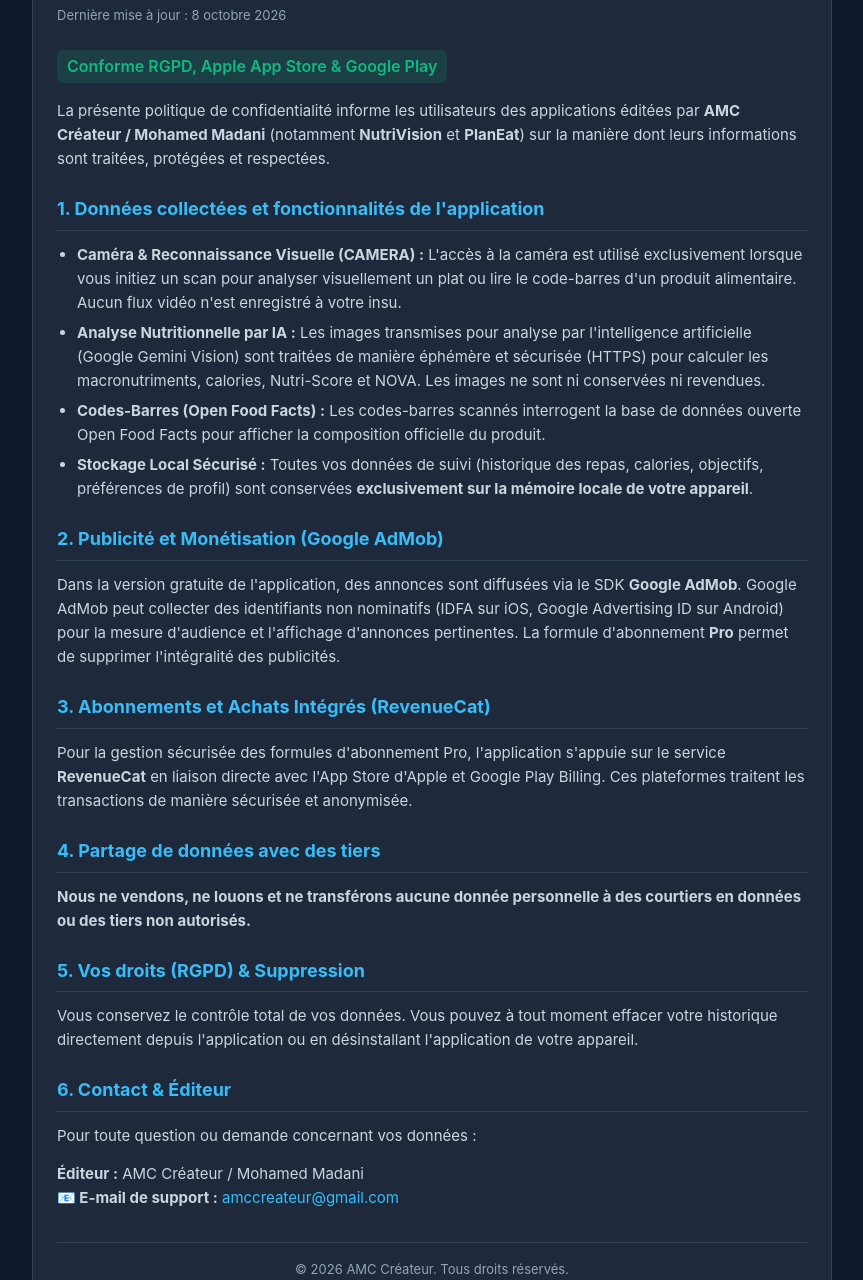
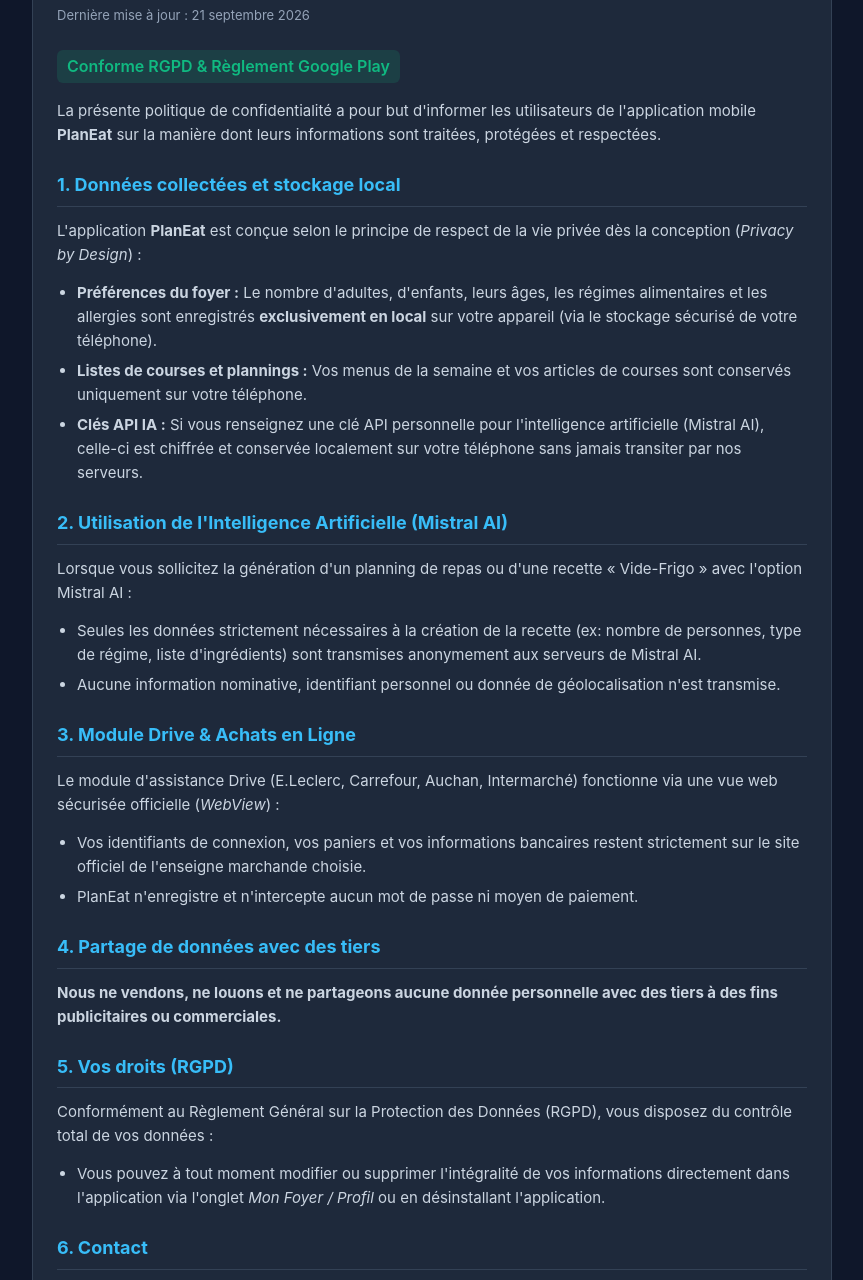
Before and after one commit to amccreateur/PlanEatApp, a website: page privacy-policy.html in a window 1280 px wide. Shown: the part 160-1440 px from the top of the page, without its empty margins (208-1071 px from the left). Drawn offline with Linux system fonts and the light colour scheme.

Commit message:
revert: restore original PlanEatApp privacy policy

```diff
--- a/privacy-policy.html
+++ b/privacy-policy.html
@@ -3,7 +3,7 @@
 <head>
   <meta charset="UTF-8">
   <meta name="viewport" content="width=device-width, initial-scale=1.0">
-  <title>Politique de Confidentialité - NutriVision & PlanEat</title>
+  <title>Politique de Confidentialité - PlanEat</title>
   <style>
     :root {
       --bg-color: #0f172a;
@@ -97,40 +97,50 @@
 </head>
 <body>
   <div class="container">
-    <div class="logo">🥗 NutriVision / PlanEat</div>
+    <div class="logo">🥗 PlanEat</div>
     <h1>Politique de Confidentialité</h1>
-    <div class="date">Dernière mise à jour : 8 octobre 2026</div>
-    <div class="badge">Conforme RGPD, Apple App Store & Google Play</div>
+    <div class="date">Dernière mise à jour : 21 septembre 2026</div>
+    <div class="badge">Conforme RGPD & Règlement Google Play</div>
 
-    <p>La présente politique de confidentialité informe les utilisateurs des applications éditées par <strong>AMC Créateur / Mohamed Madani</strong> (notamment <strong>NutriVision</strong> et <strong>PlanEat</strong>) sur la manière dont leurs informations sont traitées, protégées et respectées.</p>
+    <p>La présente politique de confidentialité a pour but d'informer les utilisateurs de l'application mobile <strong>PlanEat</strong> sur la manière dont leurs informations sont traitées, protégées et respectées.</p>
 
-    <h2>1. Données collectées et fonctionnalités de l'application</h2>
+    <h2>1. Données collectées et stockage local</h2>
+    <p>L'application <strong>PlanEat</strong> est conçue selon le principe de respect de la vie privée dès la conception (<em>Privacy by Design</em>) :</p>
     <ul>
-      <li><strong>Caméra & Reconnaissance Visuelle (CAMERA) :</strong> L'accès à la caméra est utilisé exclusivement lorsque vous initiez un scan pour analyser visuellement un plat ou lire le code-barres d'un produit alimentaire. Aucun flux vidéo n'est enregistré à votre insu.</li>
-      <li><strong>Analyse Nutritionnelle par IA :</strong> Les images transmises pour analyse par l'intelligence artificielle (Google Gemini Vision) sont traitées de manière éphémère et sécurisée (HTTPS) pour calculer les macronutriments, calories, Nutri-Score et NOVA. Les images ne sont ni conservées ni revendues.</li>
-      <li><strong>Codes-Barres (Open Food Facts) :</strong> Les codes-barres scannés interrogent la base de données ouverte Open Food Facts pour afficher la composition officielle du produit.</li>
-      <li><strong>Stockage Local Sécurisé :</strong> Toutes vos données de suivi (historique des repas, calories, objectifs, préférences de profil) sont conservées <strong>exclusivement sur la mémoire locale de votre appareil</strong>.</li>
+      <li><strong>Préférences du foyer :</strong> Le nombre d'adultes, d'enfants, leurs âges, les régimes alimentaires et les allergies sont enregistrés <strong>exclusivement en local</strong> sur votre appareil (via le stockage sécurisé de votre téléphone).</li>
+      <li><strong>Listes de courses et plannings :</strong> Vos menus de la semaine et vos articles de courses sont conservés uniquement sur votre téléphone.</li>
+      <li><strong>Clés API IA :</strong> Si vous renseignez une clé API personnelle pour l'intelligence artificielle (Mistral AI), celle-ci est chiffrée et conservée localement sur votre téléphone sans jamais transiter par nos serveurs.</li>
     </ul>
 
-    <h2>2. Publicité et Monétisation (Google AdMob)</h2>
-    <p>Dans la version gratuite de l'application, des annonces sont diffusées via le SDK <strong>Google AdMob</strong>. Google AdMob peut collecter des identifiants non nominatifs (IDFA sur iOS, Google Advertising ID sur Android) pour la mesure d'audience et l'affichage d'annonces pertinentes. La formule d'abonnement <strong>Pro</strong> permet de supprimer l'intégralité des publicités.</p>
+    <h2>2. Utilisation de l'Intelligence Artificielle (Mistral AI)</h2>
+    <p>Lorsque vous sollicitez la génération d'un planning de repas ou d'une recette « Vide-Frigo » avec l'option Mistral AI :</p>
+    <ul>
+      <li>Seules les données strictement nécessaires à la création de la recette (ex: nombre de personnes, type de régime, liste d'ingrédients) sont transmises anonymement aux serveurs de Mistral AI.</li>
+      <li>Aucune information nominative, identifiant personnel ou donnée de géolocalisation n'est transmise.</li>
+    </ul>
 
-    <h2>3. Abonnements et Achats Intégrés (RevenueCat)</h2>
-    <p>Pour la gestion sécurisée des formules d'abonnement Pro, l'application s'appuie sur le service <strong>RevenueCat</strong> en liaison directe avec l'App Store d'Apple et Google Play Billing. Ces plateformes traitent les transactions de manière sécurisée et anonymisée.</p>
+    <h2>3. Module Drive & Achats en Ligne</h2>
+    <p>Le module d'assistance Drive (E.Leclerc, Carrefour, Auchan, Intermarché) fonctionne via une vue web sécurisée officielle (<em>WebView</em>) :</p>
+    <ul>
+      <li>Vos identifiants de connexion, vos paniers et vos informations bancaires restent strictement sur le site officiel de l'enseigne marchande choisie.</li>
+      <li>PlanEat n'enregistre et n'intercepte aucun mot de passe ni moyen de paiement.</li>
+    </ul>
 
     <h2>4. Partage de données avec des tiers</h2>
-    <p><strong>Nous ne vendons, ne louons et ne transférons aucune donnée personnelle à des courtiers en données ou des tiers non autorisés.</strong></p>
+    <p><strong>Nous ne vendons, ne louons et ne partageons aucune donnée personnelle avec des tiers à des fins publicitaires ou commerciales.</strong></p>
 
-    <h2>5. Vos droits (RGPD) & Suppression</h2>
-    <p>Vous conservez le contrôle total de vos données. Vous pouvez à tout moment effacer votre historique directement depuis l'application ou en désinstallant l'application de votre appareil.</p>
+    <h2>5. Vos droits (RGPD)</h2>
+    <p>Conformément au Règlement Général sur la Protection des Données (RGPD), vous disposez du contrôle total de vos données :</p>
+    <ul>
+      <li>Vous pouvez à tout moment modifier ou supprimer l'intégralité de vos informations directement dans l'application via l'onglet <em>Mon Foyer / Profil</em> ou en désinstallant l'application.</li>
+    </ul>
 
-    <h2>6. Contact & Éditeur</h2>
-    <p>Pour toute question ou demande concernant vos données :</p>
-    <p><strong>Éditeur :</strong> AMC Créateur / Mohamed Madani<br>
-    <strong>📧 E-mail de support :</strong> <a href="mailto:amccreateur@gmail.com">amccreateur@gmail.com</a></p>
+    <h2>6. Contact</h2>
+    <p>Pour toute question relative à cette politique de confidentialité ou au fonctionnement de l'application PlanEat, vous pouvez nous contacter par e-mail à :</p>
+    <p><strong>📧 Contact :</strong> <a href="mailto:support@planeatapp.fr">support@planeatapp.fr</a></p>
 
     <footer>
-      &copy; 2026 AMC Créateur. Tous droits réservés.
+      &copy; 2026 PlanEat App. Tous droits réservés.
     </footer>
   </div>
 </body>
```
